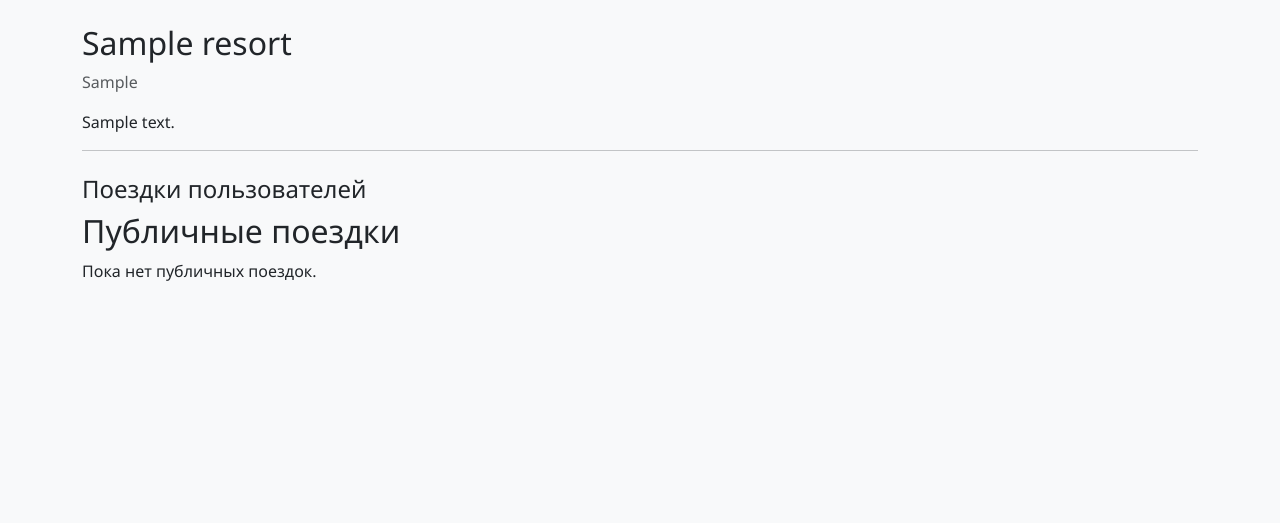
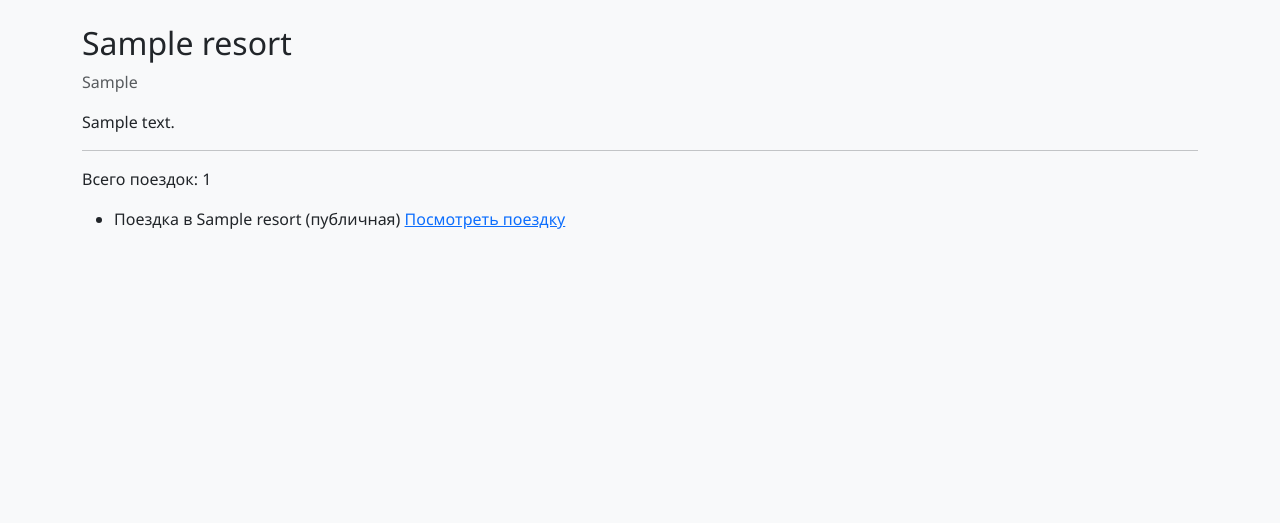
Before and after one commit to dmitriy347/MountainTrip, a Django app: a page that uses config/resort/templates/resort/resort_detail.html in a window 1280 px wide. Shown: the part 56-579 px from the top of the page. Run offline with Django 4.2, Linux system fonts and the light colour scheme; a user stored in the database is signed in; tables that the repository leaves empty hold one stand-in row (values such as "Sample post").

Commit message:
Поправил шаблоны resort_detail.html и trip_detail.html под новые фильтры отображения записей

```diff
--- a/config/resort/templates/resort/resort_detail.html
+++ b/config/resort/templates/resort/resort_detail.html
@@ -9,23 +9,29 @@
 <p>{{ resort.description }}</p>
 
 <hr>
-<h4 class="mt-4">Поездки пользователей</h4>
-<h2>Публичные поездки</h2>
+<p>Всего поездок: {{ trips_count }}</p>
 
-{% if public_trips %}
+{% if not user.is_authenticated %}
+        <p><em>Войдите, чтобы посмотреть поездки пользователей</em></p>
+{% else %}
+    {% if trips %}
         <ul>
-        {% for trip in public_trips %}
+            {% for trip in trips %}
                 <li>
-                Пользователь: {{ trip.user.username }}<br>
-                Период: {{ trip.start_date }} — {{ trip.end_date }}<br>
+                    Поездка в {{ trip.resort.name }}
+                    {% if trip.is_public %}
+                        (публичная)
+                    {% else %}
+                        (личная)
+                    {% endif %}
 
-                <a href="{% url 'trip_detail' trip.id %}">
-                    Посмотреть поездку
-                </a>
+                    <a href="{{ trip.get_absolute_url }}">Посмотреть поездку</a>
                 </li>
             {% endfor %}
         </ul>
     {% else %}
-    <p>Пока нет публичных поездок.</p>
+        <p>Пока нет поездок</p>
+    {% endif %}
+
 {% endif %}
 {% endblock %}
```
Also changed, not shown: config/resort/templates/resort/trip_detail.html (+6 -1 lines). Lines whose indentation alone changed are shown as unchanged.
